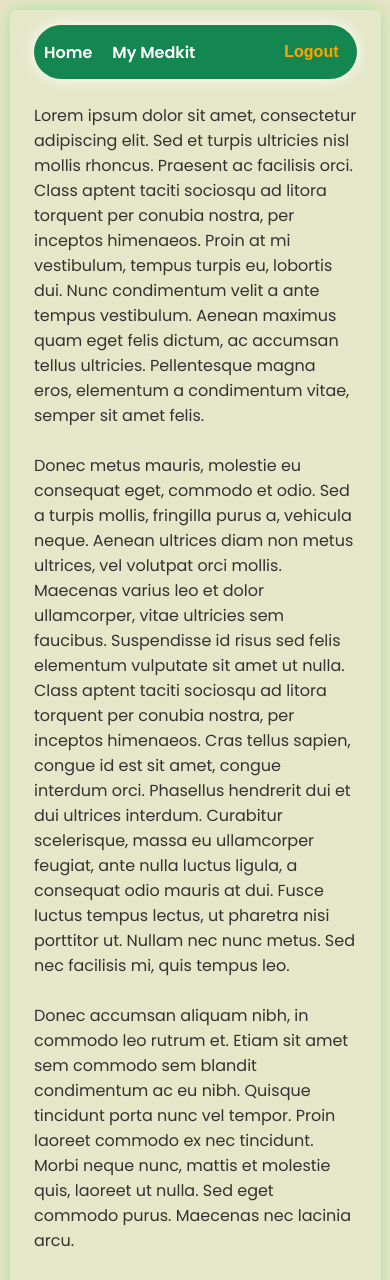
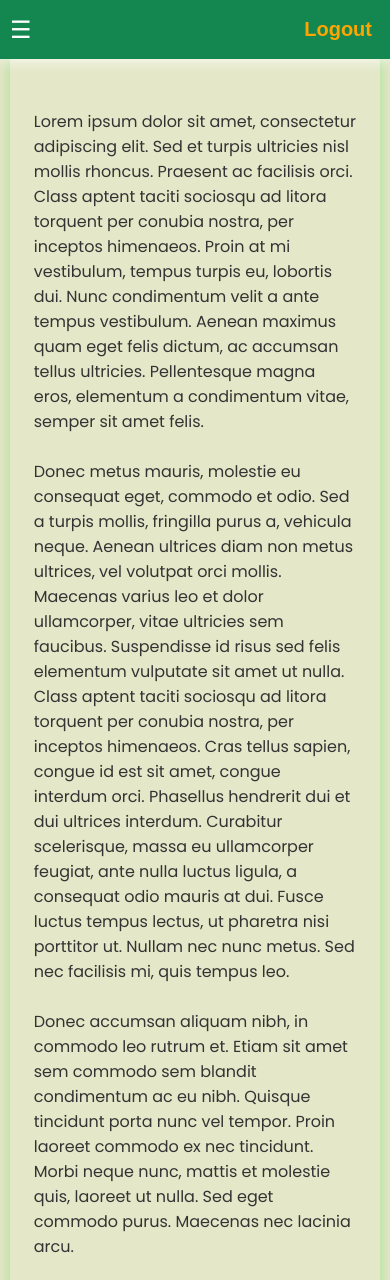
Before and after one commit to Atrolide/PharmaTracker, a FastAPI app: template src/frontend/templates/index.html in a window 390 px wide. Shown: the top 1280 px of the page. Run offline with FastAPI, Linux system fonts and the light colour scheme; the template is opened without the code that fills it, so the values that code supplies are empty; parts of the project's set-up code (start-up, migrations or seed data) failed here and were passed over.

Commit message:
31: Hamburger menu, navbar format fix, styles cleanup

```diff
--- a/src/frontend/static/css/styles.css
+++ b/src/frontend/static/css/styles.css
@@ -16,19 +16,15 @@ body {
 .container {
     width: 95%;
     max-width: 1200px;
-    max-height: 95%;
-    padding-top: 15px;
-    padding-left: 24px;
-    padding-right: 24px;
-    padding-bottom: 24px;
+    padding: 70px 24px 24px;
     background-color: #e4e8c8;
     margin: 15px auto;
     border-radius: 6px;
     box-shadow: 0 0 15px rgba(2, 240, 34, 0.329);
-    box-sizing: border-box;
 }
 
-.container h2 {
+/* Heading */
+h2 {
     margin: 24px 0;
 }
 
@@ -42,7 +38,6 @@ form {
 /* Inputs */
 input[type="email"],
 input[type="password"] {
-    margin-bottom: 12px;
     padding: 12px;
     border: 1px solid #ccc;
     border-radius: 6px;
@@ -50,6 +45,7 @@ input[type="password"] {
     color: #000;
     font-size: 14px;
     outline: none;
+    transition: border-color 0.3s ease;
 }
 
 input[type="email"]:focus,
@@ -75,37 +71,74 @@ button {
     font-weight: bold;
     border: none;
     cursor: pointer;
-    font-size: 16px;
+    font-size: 24px;
     background-color: transparent;
     transition: color 0.3s ease;
     text-decoration: none;
-    display: inline-block;
-    vertical-align: middle;
 }
 
 .logout-button:hover {
     color: #fff;
 }
 
-
 /* Navbar Styles */
 .navbar {
+    position: fixed;
+    top: 0;
+    left: 0;
+    right: 0;
     background-color: #13874f;
     padding: 10px;
-    border-radius: 36px;
     display: flex;
-    justify-content: flex-start;
+    justify-content: space-between;
     align-items: center;
-    margin-bottom: 20px;
     box-shadow: 0 0 15px rgb(255, 255, 255);
+    z-index: 1000;
 }
 
+/* Hidden checkbox */
+.navbar-toggle-checkbox {
+    display: none;
+}
+
+/* Toggle Button */
+.navbar-toggle {
+    background: none;
+    border: none;
+    cursor: pointer;
+    font-size: 24px;
+    color: #fff;
+    transition: transform 0.3s ease;
+}
+
+.navbar-toggle-icon::before {
+    content: "☰";
+}
+
+.navbar-toggle-checkbox:checked+.navbar-toggle {
+    transform: rotate(90deg);
+}
+
+/* Navbar Menu */
 .navbar-menu {
     list-style: none;
+    display: none; /* Default state is hidden */
+    gap: 20px;
+    align-items: center;
+    flex-direction: column;
+    background-color: rgba(46, 139, 87, 0.8);
+    position: absolute;
+    top: 60px;
+    right: 0;
+    width: 100%;
+    border-radius: 0 0 6px 6px;
+    padding: 20px;
+}
+
+/* Navbar Menu (checked state) */
+.navbar-toggle-checkbox:checked~.navbar-menu {
     display: flex;
-    gap: 20px;
-    width: 100%;
-    align-items: center;/
+    /* Shown when the checkbox is checked */
 }
 
 .navbar-item {
@@ -116,9 +149,8 @@ button {
     color: #fff;
     text-decoration: none;
     font-weight: bold;
+    font-size: 24px;
     transition: color 0.3s ease;
-    display: inline-block;
-    vertical-align: middle;
 }
 
 .navbar-link:hover {
@@ -129,6 +161,7 @@ button {
     margin-left: auto;
     display: flex;
     align-items: center;
+    gap: 20px;
 }
 
 
@@ -142,10 +175,6 @@ button {
     display: none;
 }
 
-.error-message-present #error-section {
-    display: block;
-}
-
 /* Success Section */
 #success-section {
     margin-top: 20px;
@@ -156,15 +185,16 @@ button {
     display: none;
 }
 
+.error-message-present #error-section,
 .success-message-present #success-section {
     display: block;
 }
+
 
 /* Links */
 .register-link,
 .login-link {
     display: block;
-    width: fit-content;
     margin-top: 20px;
     color: black;
     text-align: left;
@@ -178,10 +208,15 @@ button {
     text-decoration-color: #0056b3;
 }
 
-/* Responsive modifications */
+/* Responsive Modifications */
 @media (max-width: 768px) {
-    .container {
-        margin: 10px;
-        /* Smaller margin for mobile devices */
+    .navbar-menu {
+        margin: 0;
+        /* Remove default margin for mobile devices */
+    }
+
+    .navbar-link,
+    .logout-button {
+        font-size: 20px;
     }
 }
--- a/src/frontend/templates/index.html
+++ b/src/frontend/templates/index.html
@@ -14,22 +14,29 @@
     <div class="container">
         <header>
             <nav class="navbar">
+                <!-- Hidden checkbox for controlling dropdown visibility -->
+                <input type="checkbox" id="navbar-toggle" class="navbar-toggle-checkbox">
+                <label for="navbar-toggle" class="navbar-toggle">
+                    <span class="navbar-toggle-icon"></span>
+                </label>
                 <ul class="navbar-menu">
                     <li class="navbar-item"><a href="/" class="navbar-link">Home</a></li>
                     <li class="navbar-item"><a href="/medkit" class="navbar-link">My Medkit</a></li>
-                    <li class="navbar-item navbar-logout">
-                        <form action="/logout" method="post" class="logout-form">
-                            <button type="submit" class="logout-button">Logout</button>
-                        </form>
-                    </li>
+                    <li class="navbar-item"><a href="/dosage" class="navbar-link">Daily Dosage</a></li>
                 </ul>
+                <div class="navbar-logout">
+                    <form action="/logout" method="post" class="logout-form">
+                        <button type="submit" class="logout-button">Logout</button>
+                    </form>
+                </div>
             </nav>
         </header>
 
         <main>
             <h2>{% if success_message %}
                 <div id="success-section">{{ success_message }}</div>
-                {% endif %}</h2>
+                {% endif %}
+            </h2>
             <p>Lorem ipsum dolor sit amet, consectetur adipiscing elit. Sed et turpis ultricies nisl mollis rhoncus.
                 Praesent ac facilisis orci. Class aptent taciti sociosqu ad litora torquent per conubia nostra, per
                 inceptos himenaeos. Proin at mi vestibulum, tempus turpis eu, lobortis dui. Nunc condimentum velit a
```
